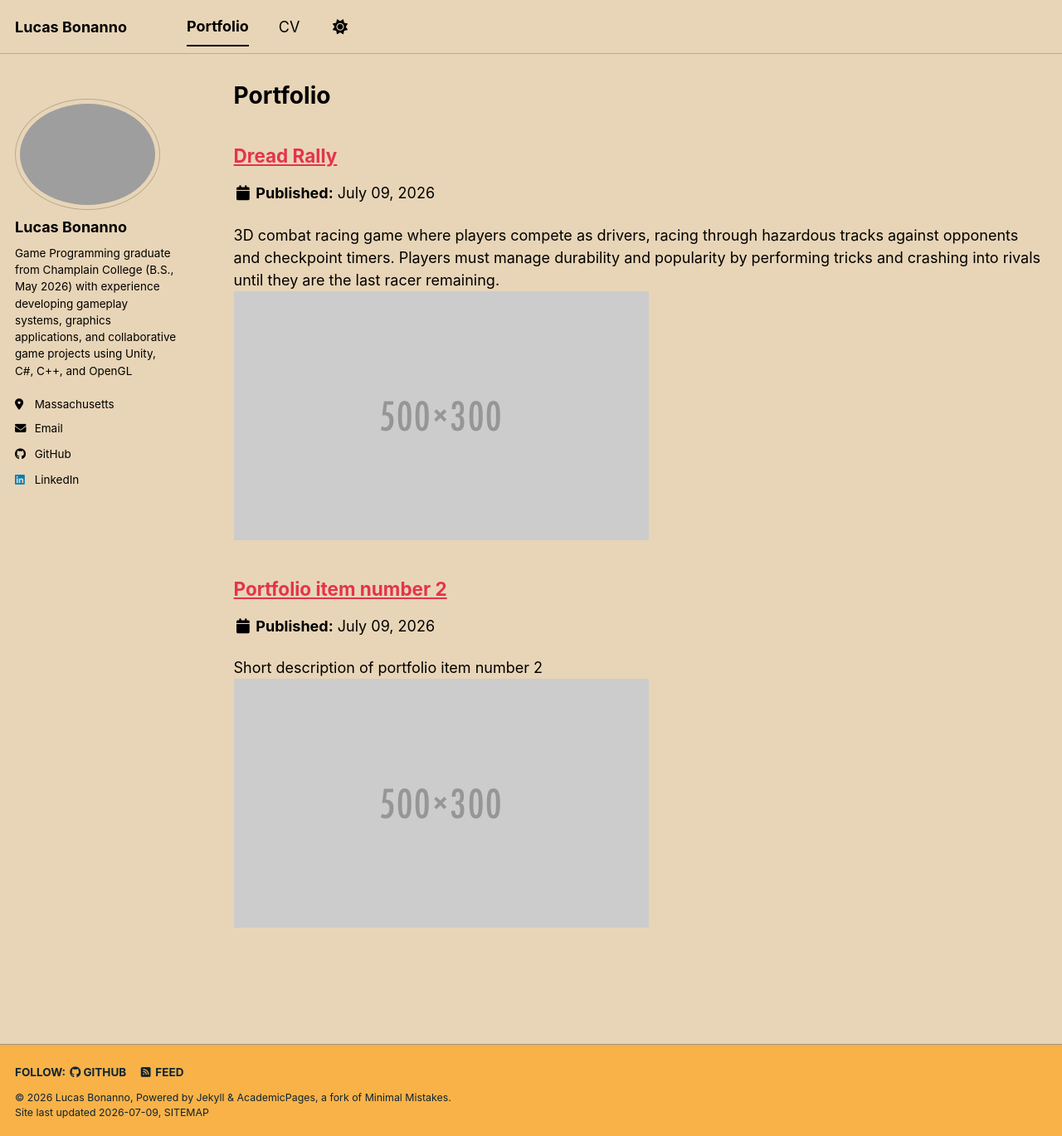
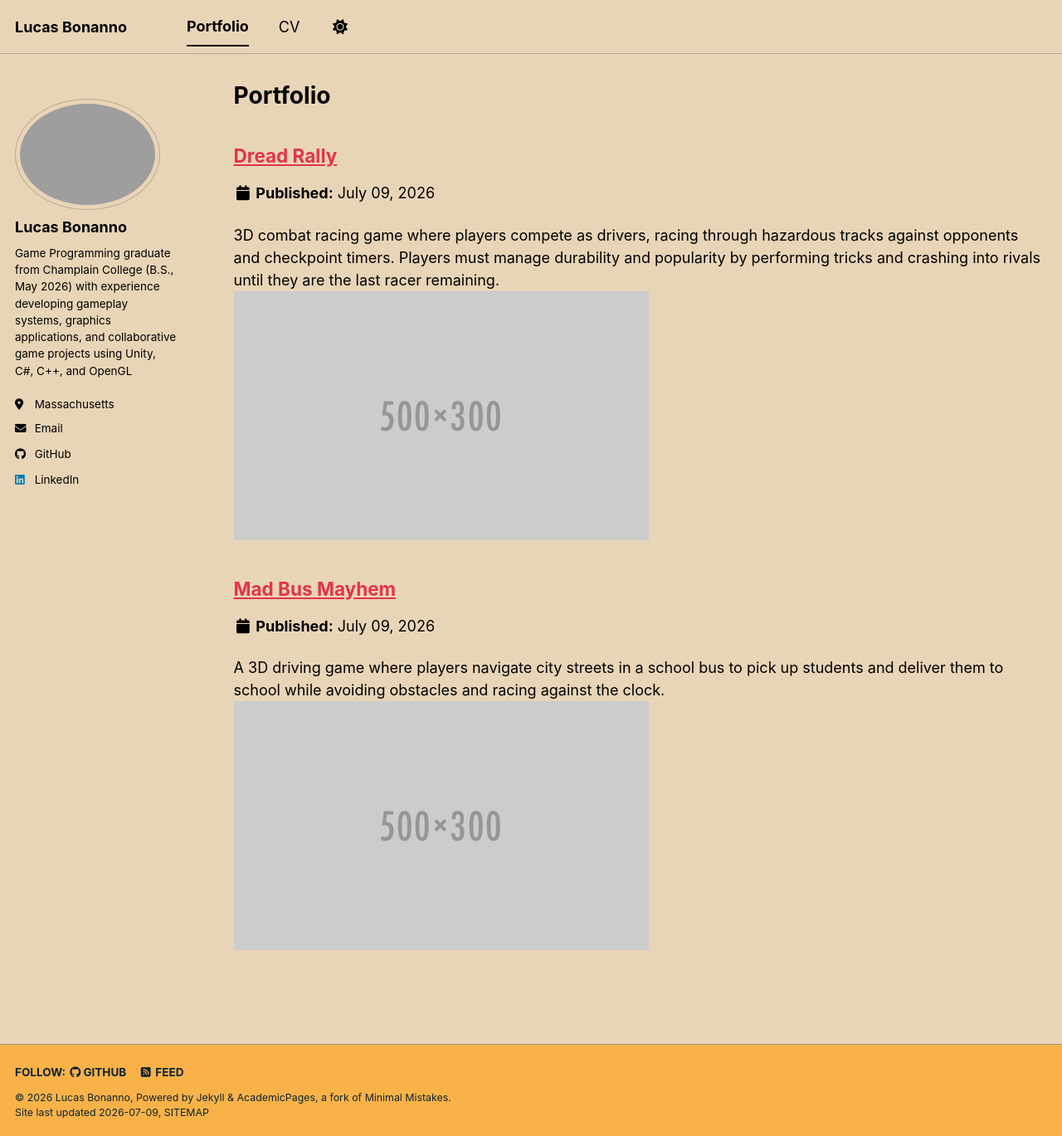
Before and after one commit to LucasB16643/LucasB16643.github.io, a Jekyll site: the page built from _pages/portfolio.html, in a window 1280 px wide and 1369 px high. Shown: the whole window at 83% size. Built offline with Jekyll 4.4.1, drawn with Linux system fonts in a browser that asks for light colours; a style sheet for code colours, icons or effects is not loaded.

Commit message:
Change title and excerpt for portfolio item 2
Updated title and excerpt for portfolio item.

```diff
--- a/_portfolio/portfolio-2.html
+++ b/_portfolio/portfolio-2.html
@@ -1,6 +1,7 @@
 ---
-title: "Portfolio item number 2"
-excerpt: "Short description of portfolio item number 2 <br/><img src='/images/500x300.png'>"
+title: "Mad Bus Mayhem"
+excerpt: " A 3D driving game where players navigate city streets in a school bus to pick up students and deliver them to school while avoiding obstacles and racing against the clock.
+ <br/><img src='/images/500x300.png'>"
 collection: portfolio
 ---
 
```
